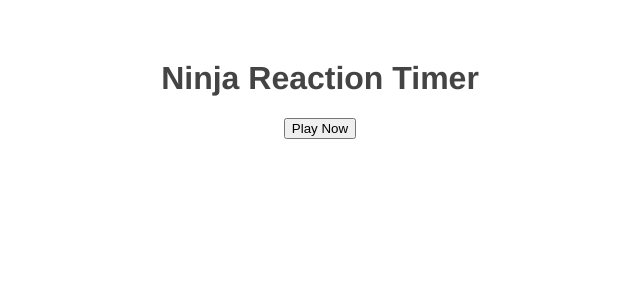
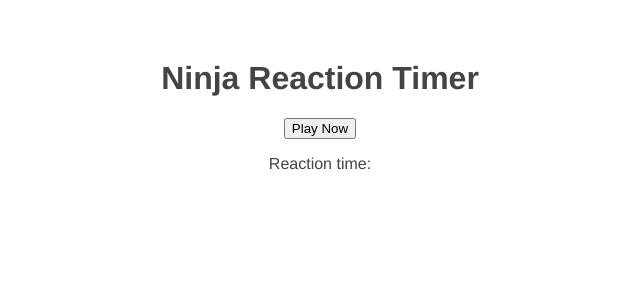
Before and after one commit to Charlon-Dale/vue-reaction-timer, a Vue app: page / in a window 1280 px wide. Shown: the top 300 px of the page, without its empty margins (320-960 px from the left). Built offline with nearby package versions, Linux system fonts and the light colour scheme.

Commit message:
display the reaction time

```diff
--- a/src/App.vue
+++ b/src/App.vue
@@ -2,6 +2,7 @@
   <h1>Ninja Reaction Timer</h1>
   <button @click="start" :disabled="isPlaying">Play Now</button>
   <Block v-if="isPlaying" :delay="delay" @end="endGame" />
+  <p>Reaction time: {{ score }}</p>
 </template>
 
 <script>
```
